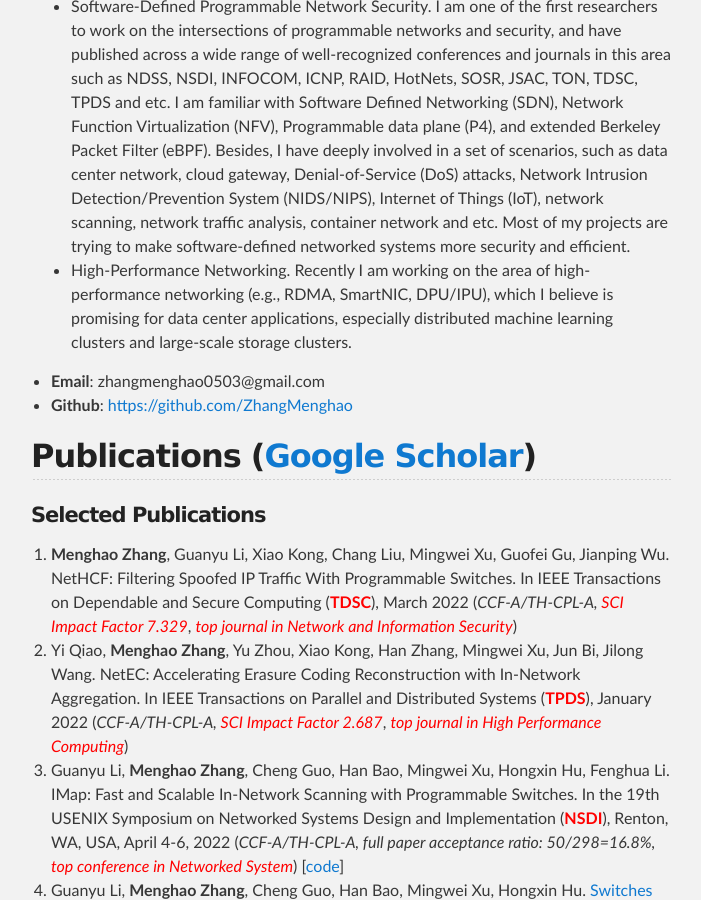
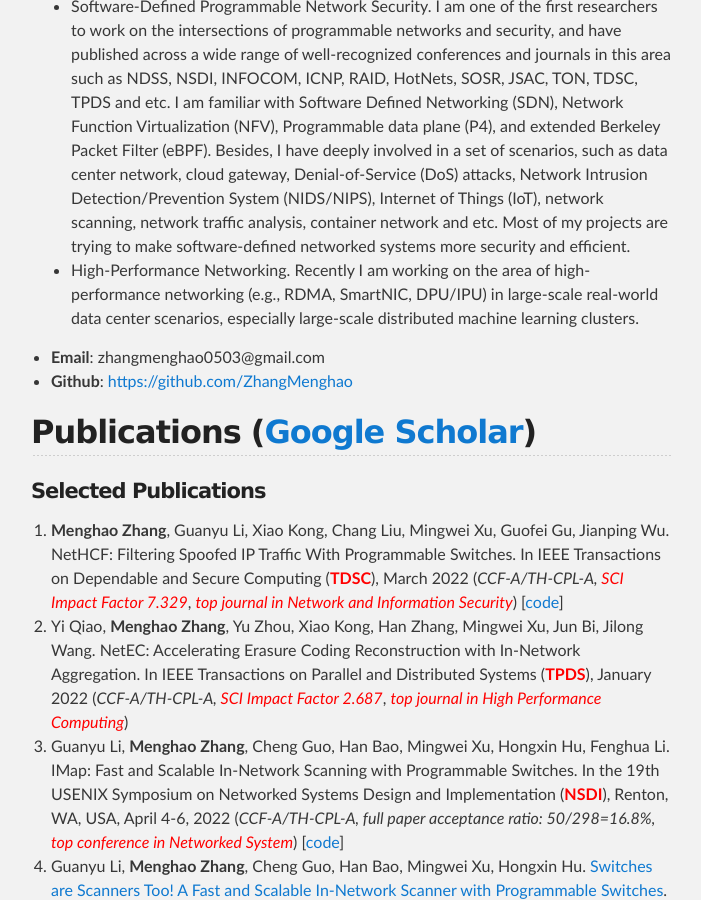
Before and after one commit to zhangmenghao/zhangmenghao.github.io, a Jekyll site: the page built from index.md, in a window 1280 px wide and 900 px high, scrolled down 817 px. Shown: the whole window, without its empty margins (289-990 px from the left). Built offline with Jekyll 4.4.1, drawn with Linux system fonts in a browser that asks for light colours.

Commit message:
Update TDSC

```diff
--- a/index.md
+++ b/index.md
@@ -15,7 +15,7 @@ category: Tech
     - *Aug., 2012-Jul., 2016*  **B.S. Degree**, Dept. of Computer Science and Technology, Tsinghua University
 * **Research interest**:
     - Software-Defined Programmable Network Security. I am one of the first researchers to work on the intersections of programmable networks and security, and have published across a wide range of well-recognized conferences and journals in this area such as NDSS, NSDI, INFOCOM, ICNP, RAID, HotNets, SOSR, JSAC, TON, TDSC, TPDS and etc. I am familiar with Software Defined Networking (SDN), Network Function Virtualization (NFV), Programmable data plane (P4), and extended Berkeley Packet Filter (eBPF). Besides, I have deeply involved in a set of scenarios, such as data center network, cloud gateway, Denial-of-Service (DoS) attacks, Network Intrusion Detection/Prevention System (NIDS/NIPS), Internet of Things (IoT), network scanning, network traffic analysis, container network and etc. Most of my projects are trying to make software-defined networked systems more security and efficient.
-    - High-Performance Networking. Recently I am working on the area of high-performance networking (e.g., RDMA, SmartNIC, DPU/IPU), which I believe is promising for data center applications, especially distributed machine learning clusters and large-scale storage clusters.
+    - High-Performance Networking. Recently I am working on the area of high-performance networking (e.g., RDMA, SmartNIC, DPU/IPU) in large-scale real-world data center scenarios, especially large-scale distributed machine learning clusters.
 * **Email**: zhangmenghao0503@gmail.com
 * **Github**: [https://github.com/ZhangMenghao](https://github.com/ZhangMenghao)
 
@@ -25,7 +25,7 @@ category: Tech
 #### Selected Publications
 11. __Menghao Zhang__, Guanyu Li, Xiao Kong, Chang Liu, Mingwei Xu, Guofei Gu, Jianping Wu.
 NetHCF: Filtering Spoofed IP Traffic With Programmable Switches.
-In IEEE Transactions on Dependable and Secure Computing (**<font color='red'>TDSC</font>**), March 2022 (*CCF-A/TH-CPL-A, <font color='red'>SCI Impact Factor 7.329</font>*, *<font color='red'>top journal in Network and Information Security</font>*)
+In IEEE Transactions on Dependable and Secure Computing (**<font color='red'>TDSC</font>**), March 2022 (*CCF-A/TH-CPL-A, <font color='red'>SCI Impact Factor 7.329</font>*, *<font color='red'>top journal in Network and Information Security</font>*) [[code](https://github.com/NetHCF/NetHCF/tree/master)]
 10. Yi Qiao, __Menghao Zhang__, Yu Zhou, Xiao Kong, Han Zhang, Mingwei Xu, Jun Bi, Jilong Wang.
 NetEC: Accelerating Erasure Coding Reconstruction with In-Network Aggregation.
 In IEEE Transactions on Parallel and Distributed Systems (**<font color='red'>TPDS</font>**), January 2022 (*CCF-A/TH-CPL-A, <font color='red'>SCI Impact Factor 2.687</font>*, *<font color='red'>top journal in High Performance Computing</font>*)
```
